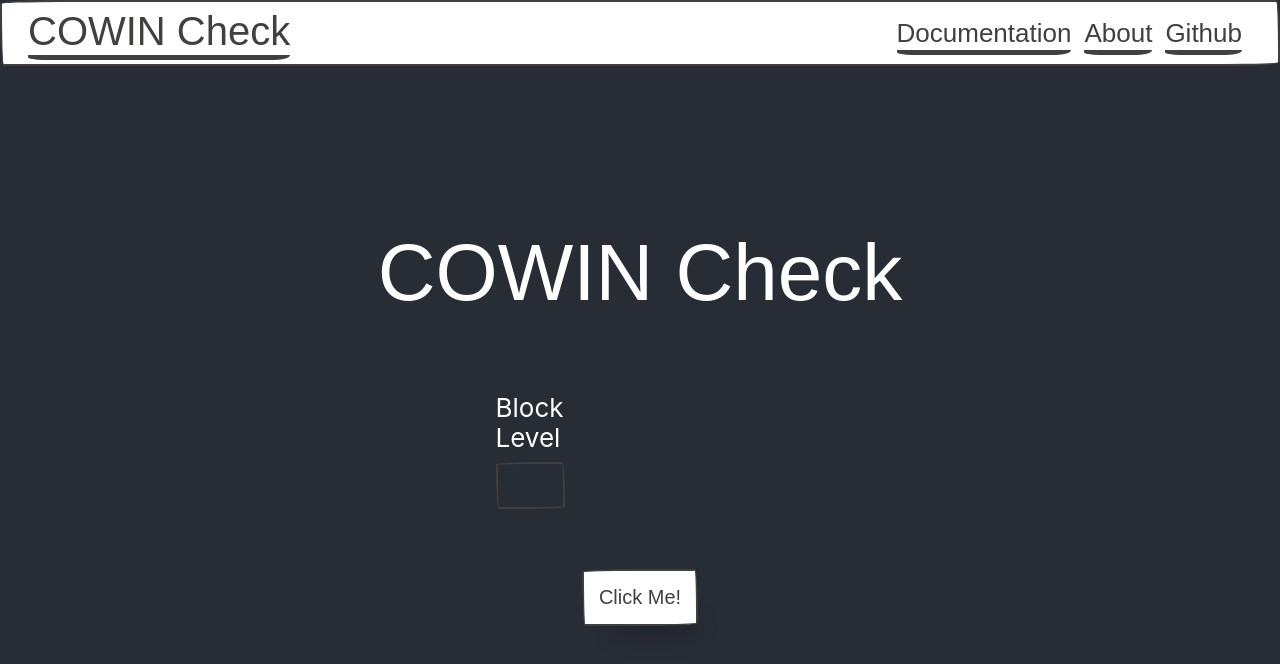
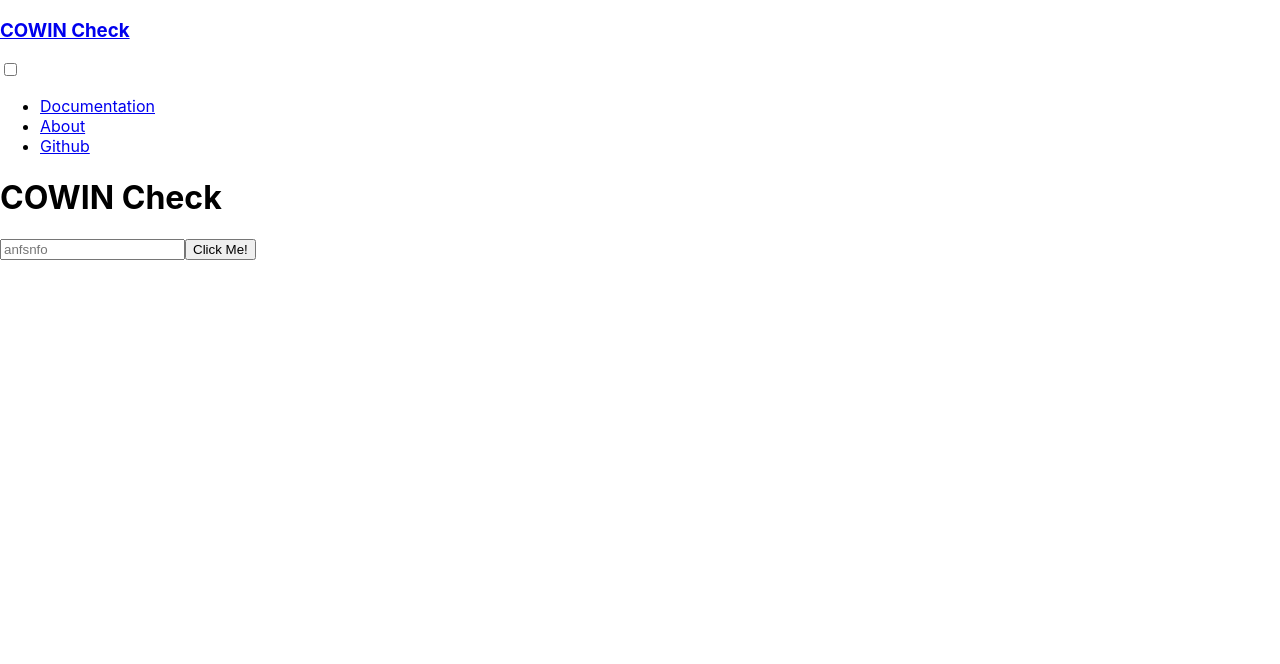
Before and after one commit to SuvanshShukla/cowin-api-project, a React (Create React App) app: page / in a window 1280 px wide. Shown: the top 664 px of the page. Built offline with nearby package versions, Linux system fonts and the light colour scheme; a web font is replaced by a local one.

Commit message:
papercss removed

```diff
--- a/package.json
+++ b/package.json
@@ -7,7 +7,6 @@
     "@testing-library/react": "^11.1.0",
     "@testing-library/user-event": "^12.1.10",
     "axios": "^0.21.1",
-    "papercss": "^1.8.2",
     "react": "^17.0.2",
     "react-dom": "^17.0.2",
     "react-scripts": "4.0.3",
--- a/public/index.html
+++ b/public/index.html
@@ -10,7 +10,7 @@
       content="Web site created using create-react-app"
     />
     <link rel="apple-touch-icon" href="%PUBLIC_URL%/logo192.png" />
-    <link rel="stylesheet" href="https://unpkg.com/papercss@1.8.2/dist/paper.css">
+    <!-- <link rel="stylesheet" href="https://unpkg.com/papercss@1.8.2/dist/paper.css"> -->
     <!--
       manifest.json provides metadata used when your web app is installed on a
       user's mobile device or desktop. See https://developers.google.com/web/fundamentals/web-app-manifest/
--- a/src/App.js
+++ b/src/App.js
@@ -1,7 +1,7 @@
 import React, { useState } from "react";
 import Navbar from "./Components/Navbar/Navbar";
-import "papercss/dist/paper.css";
-import "./App.css";
+// import paper from "papercss/dist/paper.css";
+// import "./App.css";
 import axios from "axios";
 
 function App() {
@@ -25,12 +25,10 @@ function App() {
   };
 
   const getStates = () => {
-    axios
-      .get("https://cdn-api.co-vin.in/api/v2/admin/location/states")
-      .then((res) => {
-        console.log(res.data);
-      });
-  };
+    axios.get("https://cdn-api.co-vin.in/api/v2/admin/location/states").then((res) => {
+      console.log(res.data)
+    })
+  }
 
   return (
     <body className="App-header">
@@ -38,15 +36,13 @@ function App() {
       <div>
         <h1>COWIN Check</h1>
       </div>
-      <div className="row">
-        <div className="col sm-4">
-          <div className="form-group">
-            <label for="paperInputs2">Block Level</label>
-            <input className="input-block" type="text" id="paperInputs2" />
-          </div>
-        </div>
-      </div>
-      <button onClick={() => getStates()}>Click Me!</button>
+
+      {/* <span className="text"> Enter your State Below</span> */}
+      {/* <input type="text" placeholder="Enter Your State" id="paperInputs1" onChange={(e) => getDistrictName(e)} value={name}/> */}
+      <input type="text" placeholder="anfsnfo"/>
+      <button onClick={() => getStates()} >
+        Click Me!
+      </button>
     </body>
   );
 }
--- a/src/Components/Navbar/Navbar.js
+++ b/src/Components/Navbar/Navbar.js
@@ -1,5 +1,5 @@
 import React from 'react';
-import "papercss/dist/paper.css"
+// import "papercss/dist/paper.css"
 // import 'papercss';
 
 const navbar = () => {
```
Also changed, not shown: 1 other file (tests, documents, lock files or other folders).
